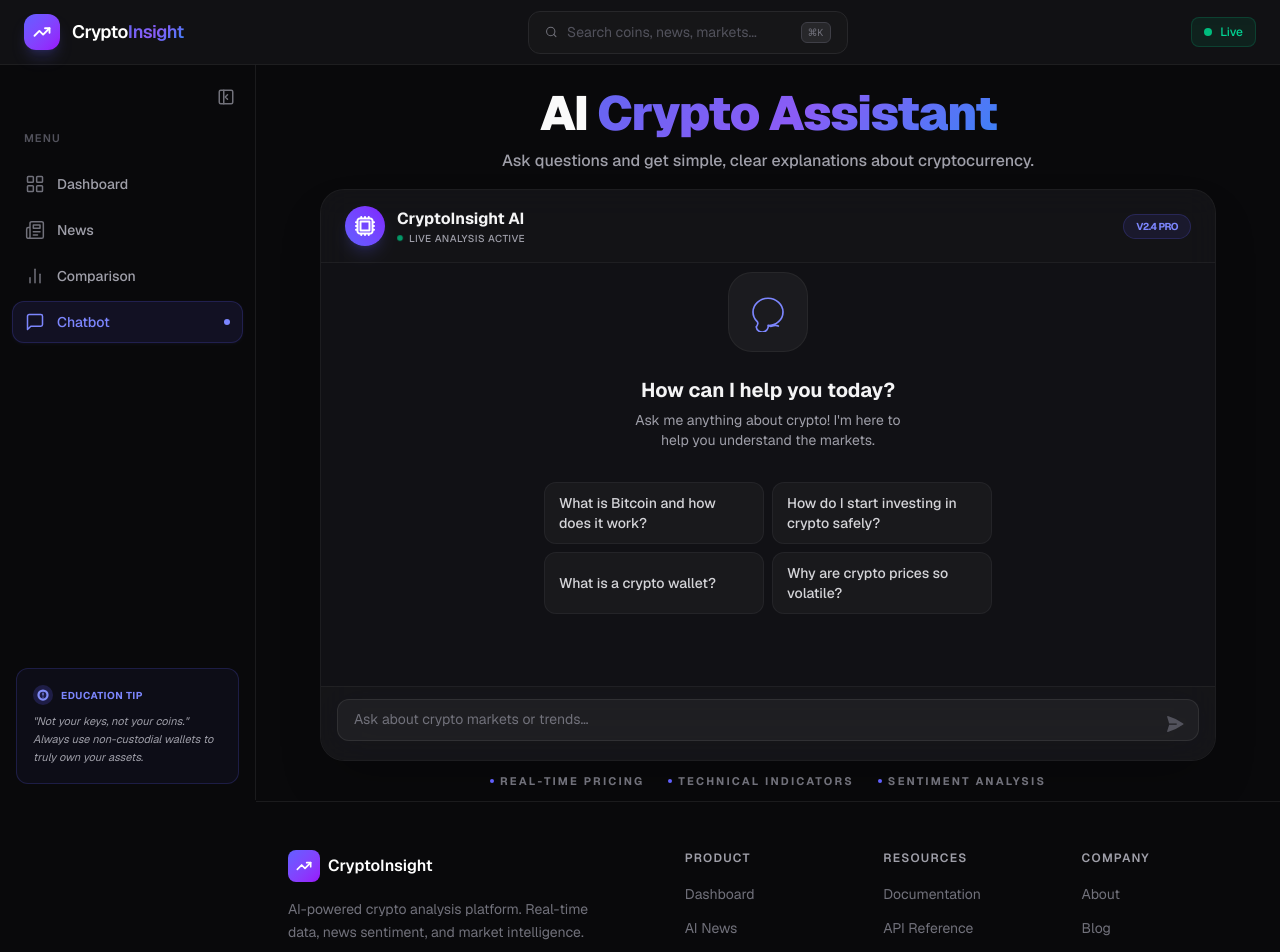
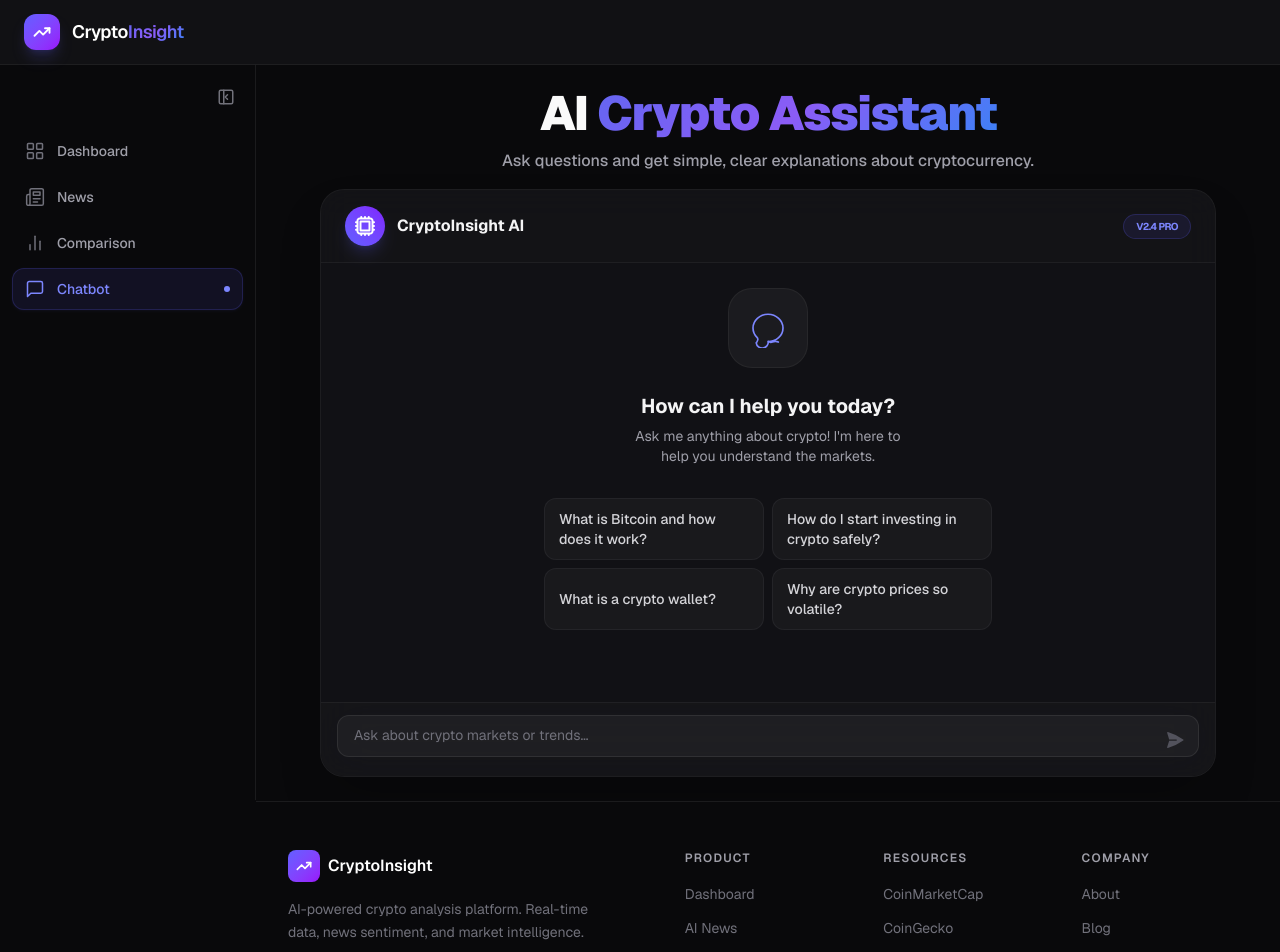
Before and after one commit to Ahmad633440/cryptoinsight, a Next.js app: page /chatbot in a window 1280 px wide. Shown: the top 952 px of the page. Built offline with nearby package versions, Linux system fonts and the light colour scheme.

Commit message:
fix minor textual content

```diff
--- a/src/app/(public pages)/(app)/chatbot/page.tsx
+++ b/src/app/(public pages)/(app)/chatbot/page.tsx
@@ -29,18 +29,8 @@ export default function ChatbotPage() {
 
       {/* Footer badges */}
       <div className="shrink-0 flex flex-wrap justify-center gap-2 md:gap-6 text-[8px] md:text-[11px] font-bold uppercase tracking-[0.2em] text-zinc-500 py-2 md:py-3 animate-fade-in">
-        <div className="flex items-center gap-1.5">
-          <span className="w-1 h-1 rounded-full bg-indigo-500" />
-          Real-time Pricing
-        </div>
-        <div className="flex items-center gap-1.5">
-          <span className="w-1 h-1 rounded-full bg-indigo-500" />
-          Technical Indicators
-        </div>
-        <div className="flex items-center gap-1.5">
-          <span className="w-1 h-1 rounded-full bg-indigo-500" />
-          Sentiment Analysis
-        </div>
+        {/* Removed Real-time Pricing and Technical Indicators */}
+
       </div>
     </div>
   );
--- a/src/app/(public pages)/(app)/dashboard/page.tsx
+++ b/src/app/(public pages)/(app)/dashboard/page.tsx
@@ -324,12 +324,7 @@ export default function DashboardPage() {
               >
                 Ask the AI
               </a>
-              <a
-                href="/risk"
-                className="w-full sm:w-auto px-6 sm:px-8 py-2.5 sm:py-3 rounded-2xl border border-zinc-800 text-zinc-400 font-bold text-xs sm:text-sm hover:bg-zinc-800 hover:text-white transition-all text-center"
-              >
-                Understand Risks
-              </a>
+
             </div>
           </div>
         </Card>
--- a/src/app/(public pages)/(app)/news/page.tsx
+++ b/src/app/(public pages)/(app)/news/page.tsx
@@ -60,6 +60,7 @@ export default function NewsIntelligencePage() {
           </p>
         </div>
 
+        {/*
         <div className="flex items-center gap-3 sm:gap-4">
           <div className="text-right hidden md:block">
             <p className="text-[10px] text-zinc-600 font-bold uppercase tracking-[0.2em] mb-1">Total Signals</p>
@@ -78,6 +79,7 @@ export default function NewsIntelligencePage() {
             </svg>
           </button>
         </div>
+        */}
       </header>
 
       {/* Main Content Area */}
--- a/src/app/(public pages)/page.tsx
+++ b/src/app/(public pages)/page.tsx
@@ -11,11 +11,6 @@ export default function HomePage() {
           SECTION 1 — Hero
           ────────────────────────────────────────────────────────── */}
       <section className="w-full flex flex-col items-center justify-center py-24 px-6 text-center animate-fade-up">
-        <div className="mb-8">
-          <Badge variant="yellow" className="py-1.5 px-4 rounded-full border-yellow-500/30">
-            {HERO_CONTENT.badge}
-          </Badge>
-        </div>
 
         <h1 className="text-5xl md:text-7xl font-bold text-white tracking-tight mb-6 max-w-4xl leading-[1.1]">
           {HERO_CONTENT.title.main} <span className="text-gradient">{HERO_CONTENT.title.highlight}</span> {HERO_CONTENT.title.suffix}
--- a/src/components/chatbot/ChatWindow.tsx
+++ b/src/components/chatbot/ChatWindow.tsx
@@ -160,12 +160,7 @@ export default function ChatWindow() {
             <h3 className="text-sm md:text-base font-bold text-zinc-100">
               CryptoInsight AI
             </h3>
-            <div className="flex items-center gap-1 md:gap-1.5">
-              <span className="w-1.5 h-1.5 rounded-full bg-emerald-500 animate-pulse-live" />
-              <span className="text-[9px] md:text-[10px] text-zinc-400 font-medium uppercase tracking-wider">
-                Live Analysis Active
-              </span>
-            </div>
+            {/* Removed Live Analysis indicator */}
           </div>
         </div>
 
--- a/src/components/layout/Footer.tsx
+++ b/src/components/layout/Footer.tsx
@@ -8,10 +8,10 @@ const FOOTER_LINKS = {
     { label: "AI Chatbot", href: "/chatbot" },
   ],
   Resources: [
-    { label: "Documentation", href: "#" },
-    { label: "API Reference", href: "#" },
-    { label: "Changelog", href: "#" },
-    { label: "Status", href: "#" },
+    { label: "CoinMarketCap", href: "https://coinmarketcap.com" },
+    { label: "CoinGecko", href: "https://www.coingecko.com" },
+    { label: "Binance", href: "https://www.binance.com" },
+    { label: "TradingView", href: "https://www.tradingview.com" },
   ],
   Company: [
     { label: "About", href: "#" },
--- a/src/components/layout/Navbar.tsx
+++ b/src/components/layout/Navbar.tsx
@@ -68,30 +68,8 @@ export default function Navbar() {
           </span>
         </Link>
 
-        {/* ── Search ────────────────────────── */}
-        <div className="hidden md:flex items-center gap-2.5 bg-zinc-900/80 border border-zinc-800 rounded-xl px-4 py-2.5 w-80 focus-within:border-indigo-500/50 focus-within:ring-1 focus-within:ring-indigo-500/20 transition-all">
-          <svg width="16" height="16" viewBox="0 0 24 24" fill="none" stroke="#71717a" strokeWidth="2" strokeLinecap="round" strokeLinejoin="round">
-            <circle cx="11" cy="11" r="8" />
-            <line x1="21" y1="21" x2="16.65" y2="16.65" />
-          </svg>
-          <input
-            type="text"
-            placeholder="Search coins, news, markets..."
-            className="bg-transparent text-sm text-zinc-300 placeholder-zinc-600 outline-none w-full"
-          />
-          <kbd className="hidden lg:inline-flex items-center gap-0.5 rounded-md border border-zinc-700 bg-zinc-800 px-1.5 py-0.5 text-[10px] font-mono text-zinc-500">
-            ⌘K
-          </kbd>
-        </div>
-
         {/* ── Actions ───────────────────── */}
         <div className="flex items-center gap-3">
-          {/* Live indicator */}
-          <div className="hidden sm:flex items-center gap-2 bg-emerald-500/10 border border-emerald-500/20 rounded-lg px-3 py-1.5">
-            <span className="h-2 w-2 rounded-full bg-emerald-500 animate-pulse-live" />
-            <span className="text-xs font-medium text-emerald-400">Live</span>
-          </div>
-
           {/* Mobile Menu Toggle */}
           <button
             className="lg:hidden p-2 text-zinc-400 hover:text-white transition-colors"
--- a/src/components/layout/Sidebar.tsx
+++ b/src/components/layout/Sidebar.tsx
@@ -91,11 +91,6 @@ export default function Sidebar({ collapsed, onToggle }: SidebarProps) {
 
       {/* ── Navigation ──────────────────── */}
       <nav className="flex-1 px-3 py-2 space-y-1">
-        {!collapsed && (
-          <p className="px-3 mb-4 text-[11px] font-semibold uppercase tracking-widest text-zinc-600">
-            Menu
-          </p>
-        )}
         {NAV_ITEMS.map((item) => {
           const isActive = pathname === item.href;
           return (
@@ -127,38 +122,6 @@ export default function Sidebar({ collapsed, onToggle }: SidebarProps) {
         })}
       </nav>
 
-      {/* ── Education Tip ─────────────────── */}
-      {!collapsed && (
-        <div className="p-4 mt-auto">
-          <div className="rounded-xl border border-indigo-500/20 bg-indigo-500/5 p-4">
-            <div className="flex items-center gap-2 mb-2">
-              <div className="h-5 w-5 rounded-full bg-indigo-500/20 flex items-center justify-center">
-                <svg width="12" height="12" viewBox="0 0 24 24" fill="none" stroke="#818cf8" strokeWidth="2.5" strokeLinecap="round" strokeLinejoin="round">
-                  <path d="M12 16h.01" />
-                  <path d="M12 8v4" />
-                  <path d="M12 2a10 10 0 1 0 10 10A10 10 0 0 0 12 2zm0 18a8 8 0 1 1 8-8 8 8 0 0 1-8 8z" />
-                </svg>
-              </div>
-              <span className="text-[10px] font-bold uppercase tracking-wider text-indigo-400">Education Tip</span>
-            </div>
-            <p className="text-[11px] text-zinc-400 leading-relaxed italic">
-              &quot;Not your keys, not your coins.&quot; Always use non-custodial wallets to truly own your assets.
-            </p>
-          </div>
-        </div>
-      )}
-
-      {/* Collapsed: small icon at bottom */}
-      {collapsed && (
-        <div className="p-3 flex justify-center mt-auto">
-          <div className="h-10 w-10 rounded-xl bg-indigo-500/10 border border-indigo-500/20 flex items-center justify-center text-indigo-400">
-            <svg width="18" height="18" viewBox="0 0 24 24" fill="none" stroke="currentColor" strokeWidth="2.5" strokeLinecap="round" strokeLinejoin="round">
-              <path d="M12 16h.01" /><path d="M12 8v4" />
-              <circle cx="12" cy="12" r="10" />
-            </svg>
-          </div>
-        </div>
-      )}
     </aside>
   );
 }
```
